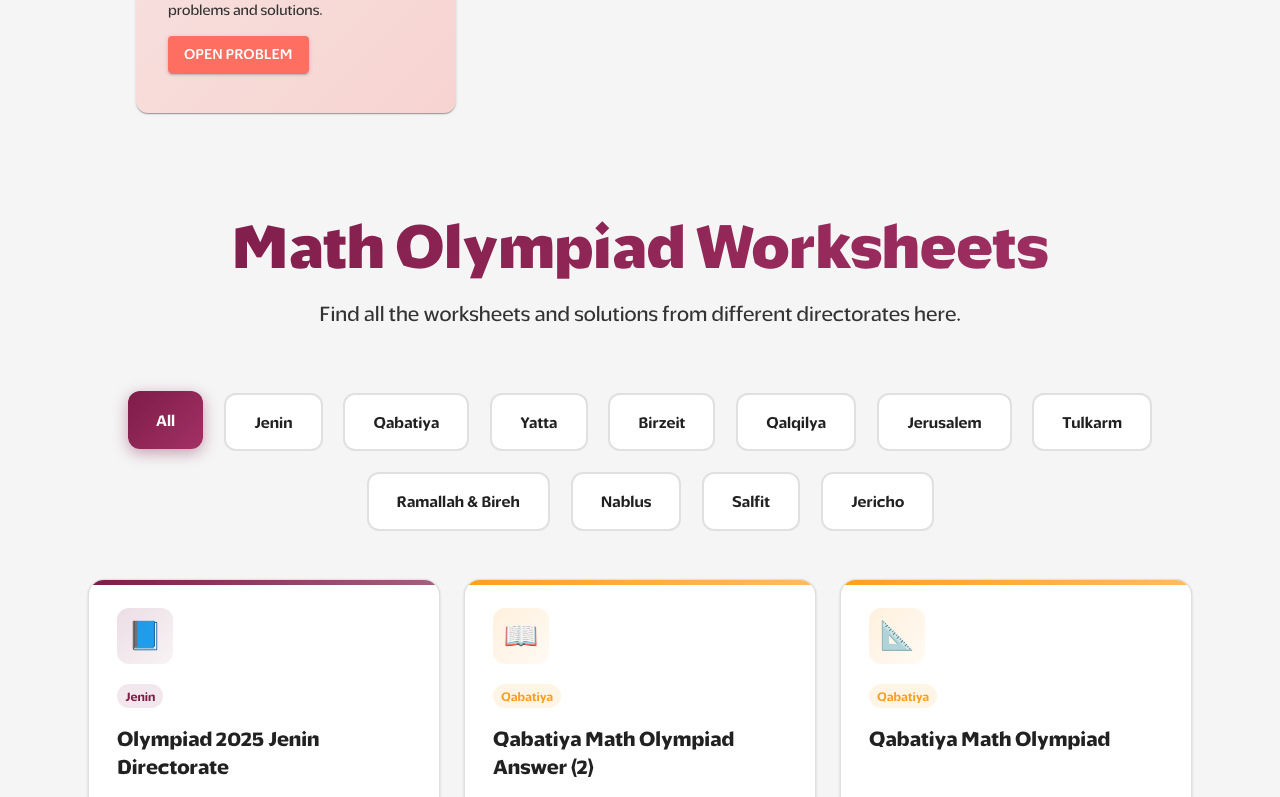
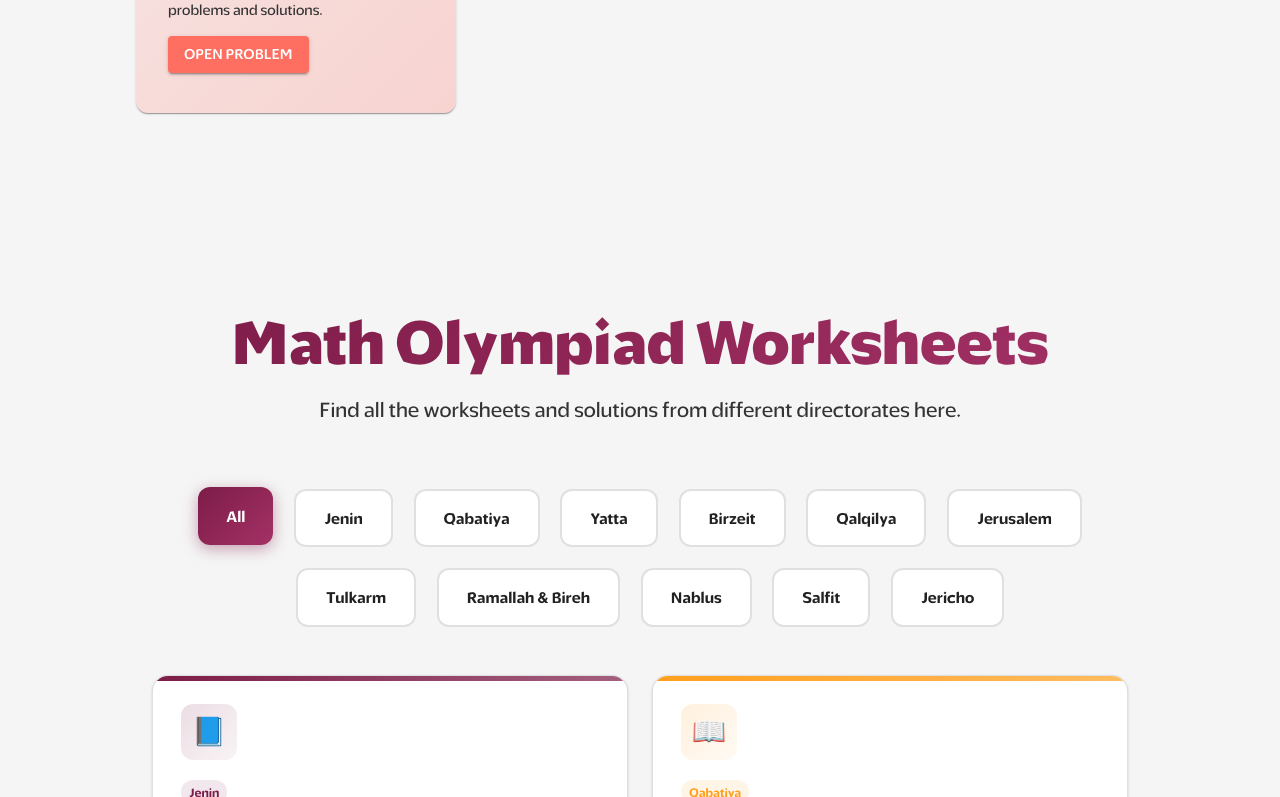
Before and after one commit to Graduation-Project-POM/FrontEnd-POM, a React (Vite) app: page /resources in a window 1280 px wide. Shown: the part 2610-3407 px from the top of the page. Built offline with nearby package versions, Linux system fonts and the light colour scheme.

Commit message:
[enhance] : enhance worksheet padding

```diff
--- a/src/Components/ResourcesComponents/worksheets/worksheets.ts
+++ b/src/Components/ResourcesComponents/worksheets/worksheets.ts
@@ -17,8 +17,7 @@ export const colors: Record<string, string> = {
 export const styles = {
     page: (isRTL: boolean) => ({
         minHeight: "100vh",
-        py: 8,
-        p:8,
+        padding: "10rem 8rem 0 8rem",
         direction: isRTL ? "rtl" : "ltr",
     }),
 
```
